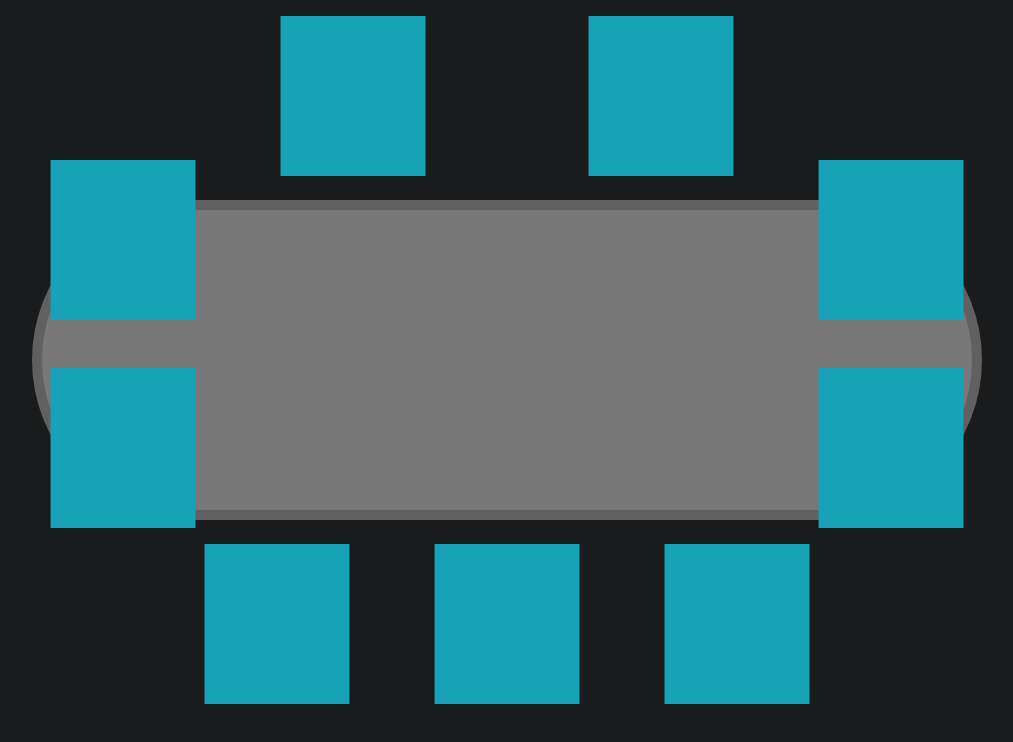
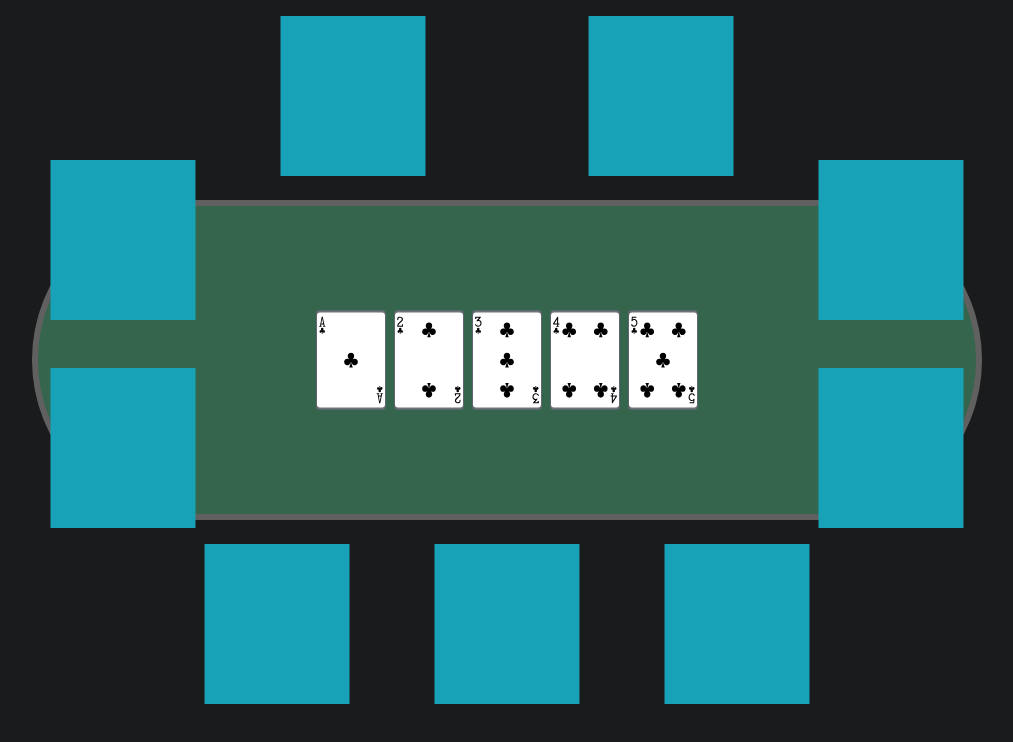
Before and after one commit to MegaLLC/OpenPoker, a React (Create React App) app: page / in a window 1280 px wide. Shown: the top 742 px of the page, without its empty margins (133-1146 px from the left). Built offline with nearby package versions, Linux system fonts and the light colour scheme.

Commit message:
Add board cards

```diff
--- a/src/App.css
+++ b/src/App.css
@@ -3,9 +3,9 @@
 }
 
 .table {
-  border: 10px solid 	#606060;
-  border-radius: 200px;
-  background: #787878;
+  border: 6px solid 	#606060;
+  border-radius: 180px;
+  background: #35654d;
 }
 
 .player {
@@ -15,3 +15,23 @@
 	height: 160px;
 	transform: translate(-50%, -50%);
 }
+
+.card {
+	position: relative;
+	height: 100px;
+	width: 70px;
+	border: 3px solid black;
+}
+
+.card-image{
+  height: 100%;
+}
+
+.board-cards {
+  display: flex;
+  width: 100%;
+  height: 100%;
+  align-items: center;
+  border: none;
+  justify-content: center;
+}
--- a/src/App.js
+++ b/src/App.js
@@ -17,7 +17,14 @@
       </Row>
       <Row class = "board-container m-auto bg-white" style={{height:"40vh"}}>
           <div class="col-10 m-auto table" style={{height:"100%"}}>
-        a
+            {/* Inside table */}
+            <div class="board-cards">
+              <div class = "card bg-secondary mx-1"><img src="./cards/CLUB-1.svg" class="card-image"></img></div>
+              <div class = "card bg-secondary mx-1"><img src="./cards/CLUB-2.svg" class="card-image"></img></div>
+              <div class = "card bg-secondary mx-1"><img src="./cards/CLUB-3.svg" class="card-image"></img></div>
+              <div class = "card bg-secondary mx-1"><img src="./cards/CLUB-4.svg" class="card-image"></img></div>
+              <div class = "card bg-secondary mx-1"><img src="./cards/CLUB-5.svg" class="card-image"></img></div>
+            </div>
           </div>
           {/* You */}
           <div class="player bg-info" style={{left: "50%", top: "78%"}}></div>
@@ -35,6 +42,8 @@
           {/* Top */}
           <div class="player bg-info" style={{left: "62%", top: "12%"}}></div>
           <div class="player bg-info" style={{left: "38%", top: "12%"}}></div>
+
+
       </Row>
       <Row class = "board-container m-auto bg-white" style={{height:"35vh"}}></Row>
     </Container>
```
